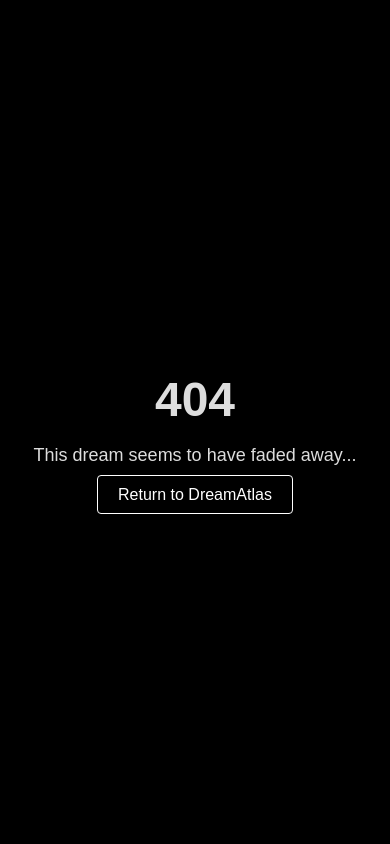
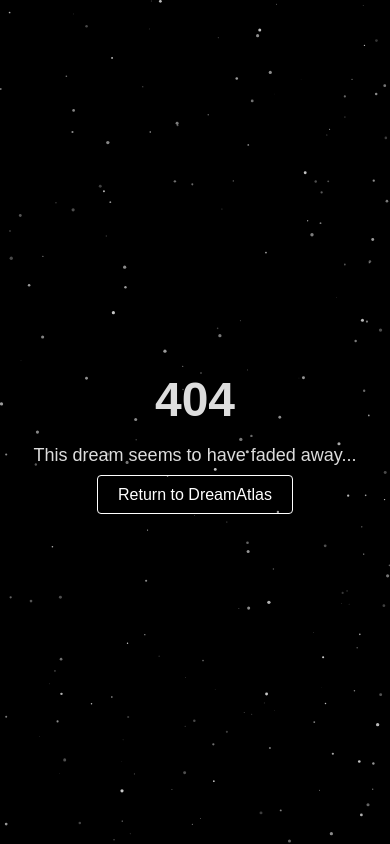
Before and after one commit to tillschoenwetter/dreams, a Flask app: template templates/404.html in a window 390 px wide. Run offline with Flask 3, Linux system fonts and the light colour scheme; the template is opened without the code that fills it, so the values that code supplies are empty.

Commit message:
added stars to the 404

```diff
--- a/templates/404.html
+++ b/templates/404.html
@@ -4,7 +4,6 @@
     <title>Page Not Found - DreamAtlas</title>
     <style>
         body {
-            background: #000;
             color: #ddd;
             font-family: sans-serif;
             display: flex;
@@ -37,7 +36,19 @@
         a:hover {
             background: #fff;
             color: #000;
+
         }
+        #star-canvas {
+            position: fixed;
+            top: 0;
+            left: 0;
+            width: 100vw;
+            height: 100vh;
+            z-index: -1; /* 👈 puts it behind everything else */
+            display: block;
+            pointer-events: none; /* 👈 This is the key! */
+            background: black; /* fallback in case canvas fails */
+          }
     </style>
 </head>
 <body>
@@ -46,5 +57,80 @@
         <p>This dream seems to have faded away...</p>
         <a href="/">Return to DreamAtlas</a>
     </div>
+    <canvas id="star-canvas"></canvas> <!-- canvas containing bg stars-->
+    <script>
+        const canvas = document.getElementById('star-canvas');
+        const ctx = canvas.getContext('2d');
+        let stars = [];
+        let interactableStars = [];
+        const numStars = 200; // NUMBER OF STARS IN BG
+        const numInteractable = 50; // NUMBER OF STARS THAT ACTUALLY MAKE LINES
+        let mouseX = -1000, mouseY = -1000;
+
+        function resizeCanvas() {
+          canvas.width = window.innerWidth;
+          canvas.height = window.innerHeight;
+          generateStars();
+        }
+
+        function generateStars() {
+          stars = [];
+          interactableStars = [];
+          for (let i = 0; i < numStars; i++) {
+            const star = {
+              x: Math.random() * canvas.width,
+              y: Math.random() * canvas.height,
+              radius: Math.random() * 1.5 + 0.2, // CHANGE RADIUS OF STARS
+              opacity: Math.random() * 0.6 + 0.2 // CHAGE OPACITY OF STARS
+            };
+            stars.push(star);
+          }
+          interactableStars = [...stars].sort((a, b) => b.opacity - a.opacity).slice(0, numInteractable);
+        }
+
+        function drawStars() {
+          ctx.clearRect(0, 0, canvas.width, canvas.height);
+          for (const star of stars) {
+            ctx.beginPath();
+            ctx.arc(star.x, star.y, star.radius, 0, Math.PI * 2);
+            ctx.fillStyle = `rgba(255, 255, 255, ${star.opacity})`;
+            ctx.fill();
+          }
+          drawConnections();
+        }
+
+        function drawConnections() {
+          const threshold = 250; // DISTANCE FOR CREATING CONNECTION
+          for (const star of interactableStars) {
+            const dx = star.x - mouseX;
+            const dy = star.y - mouseY;
+            const distance = Math.sqrt(dx * dx + dy * dy);
+            if (distance < threshold) {
+              ctx.beginPath();
+              ctx.moveTo(mouseX, mouseY);
+              ctx.lineTo(star.x, star.y);
+              ctx.strokeStyle = `rgba(255, 255, 255, ${(1 - distance / threshold).toFixed(2)})`;
+              ctx.lineWidth = 0.8;
+              ctx.stroke();
+            }
+          }
+        }
+
+        document.addEventListener('mousemove', (e) => {
+          mouseX = e.clientX;
+          mouseY = e.clientY;
+          console.log("mouse moved:", mouseX, mouseY); // 👈 test log
+        });
+
+        window.addEventListener('resize', resizeCanvas);
+
+        function animate() {
+          drawStars();
+          requestAnimationFrame(animate);
+        }
+
+        resizeCanvas();
+        animate();
+      </script>
 </body>
 </html>
--- a/templates/index.html
+++ b/templates/index.html
@@ -178,7 +178,6 @@
     document.addEventListener('mousemove', (e) => {
       mouseX = e.clientX;
       mouseY = e.clientY;
-      console.log("mouse moved:", mouseX, mouseY); // 👈 test log
     });
 
     window.addEventListener('resize', resizeCanvas);
```
